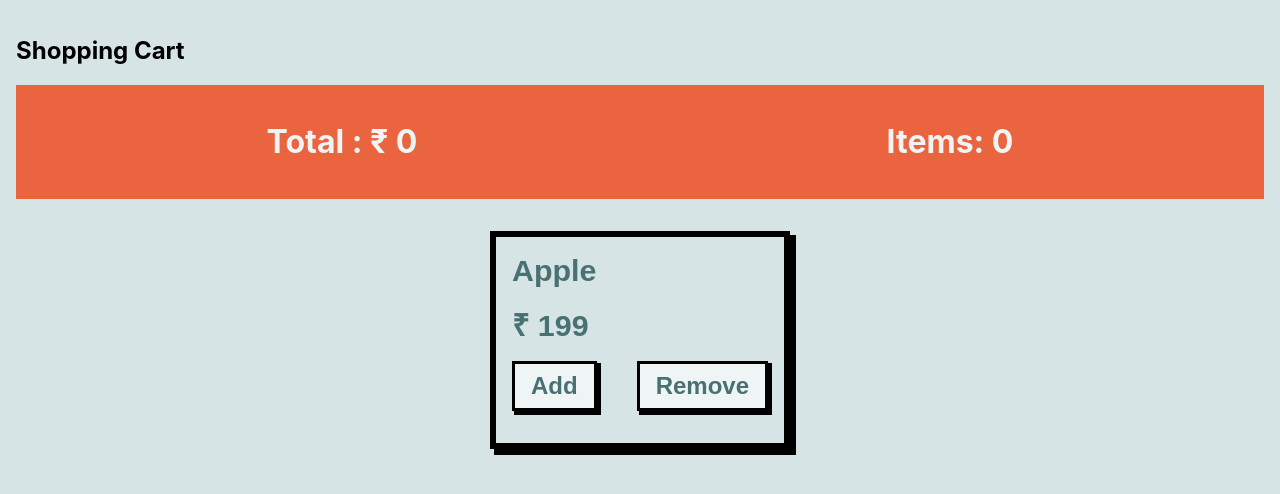
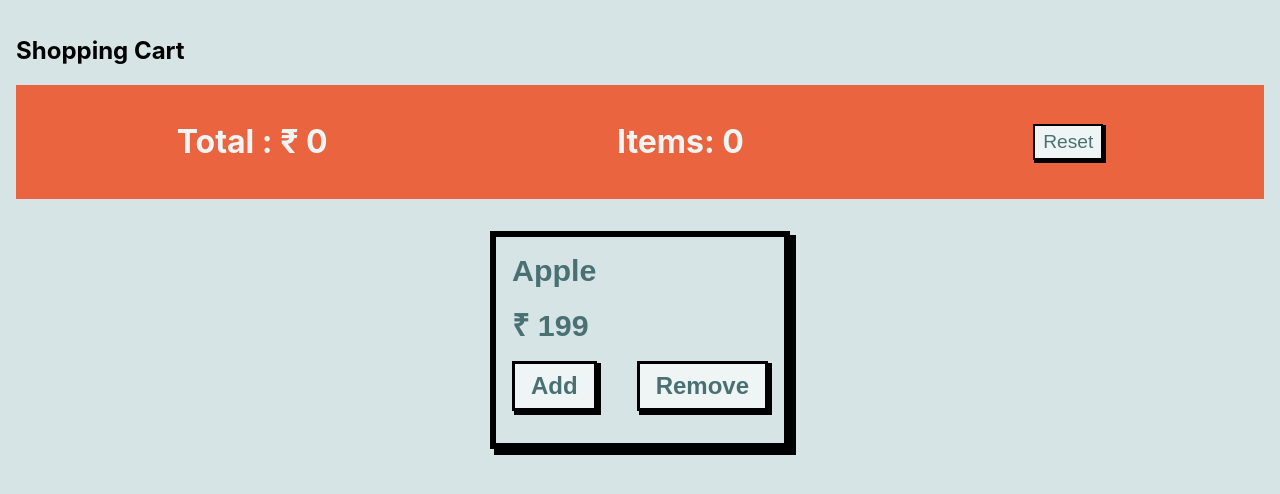
Before and after one commit to shivanirathore24/Learn-ReactJS, a React (Create React App) app in the folder Shopping-Cart Context-API/: page / in a window 1280 px wide. Shown: the top 494 px of the page. Built offline with nearby package versions, Linux system fonts and the light colour scheme; a web font is replaced by a local one.

Commit message:
Shopping-Cart Context-API: Reset Button

```diff
--- a/Shopping-Cart Context-API/src/components/Navbar.jsx
+++ b/Shopping-Cart Context-API/src/components/Navbar.jsx
@@ -3,11 +3,14 @@ import styles from "../styles/Total.module.css";
 import {useValue} from "../itemContext";
 
 function Navbar() {
-  const {total, item} = useValue();
+  const {total, item, clear} = useValue();
   return (
     <div className={styles.container}>
       <h1>Total : &#x20B9; {total}</h1>
       <h1>Items: {item}</h1>
+      <div className= {styles.buttonsWrapper}>
+        <button className={styles.button} onClick= {clear}>Reset</button>
+      </div>
     </div>
   );
 }
--- a/Shopping-Cart Context-API/src/itemContext.js
+++ b/Shopping-Cart Context-API/src/itemContext.js
@@ -26,8 +26,15 @@ function CustomItemContext({ children }) {
     setItem(item - 1);
   };
 
+  const clear = () => {
+    setTotal(0);
+    setItem(0);
+  };
+
   return (
-    <itemContext.Provider value={{ total, item, handleAdd, handleRemove }}>
+    <itemContext.Provider
+      value={{ total, item, handleAdd, handleRemove, clear }}
+    >
       {children}
     </itemContext.Provider>
   );
--- a/Shopping-Cart Context-API/src/styles/Total.module.css
+++ b/Shopping-Cart Context-API/src/styles/Total.module.css
@@ -5,4 +5,29 @@
     background-color: var(--accent-color);
     color: var(--primary-color);
     padding: 1rem;
-}
+  }
+  .buttonsWrapper {
+    margin-block: 1rem;
+    display: flex;
+    justify-content: flex-end;
+    align-items: end;
+  }
+
+  .button {
+    border: 0.15rem solid #000;
+    background-color: var(--primary-color);
+    color: var(--secondary-color);
+    font-size: 1.2rem;
+    font-weight: 400;
+    cursor: pointer;
+    padding: 0.3rem 0.5rem;
+    box-shadow: 2px 2px 0px 1px rgba(0, 0, 0, 1);
+    transition: all 0.2s ease-in-out;
+  }
+
+  .button:hover {
+    transform: scale(0.9);
+    box-shadow: 1px 1px 0px 1px rgba(0, 0, 0, 1);
+    background-color: var(--secondary-color);
+    color: var(--primary-color);
+  }
```
Also changed, not shown: 1 other file (tests, documents, lock files or other folders).
